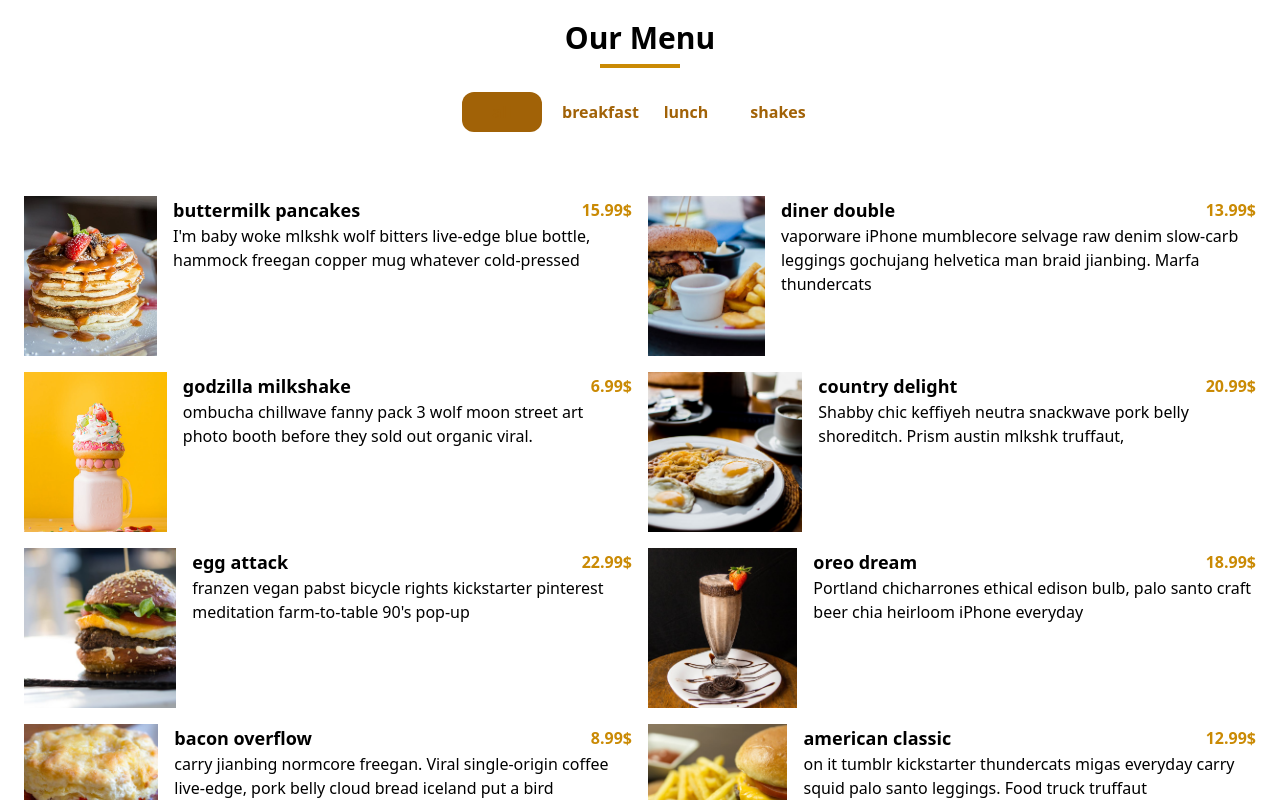
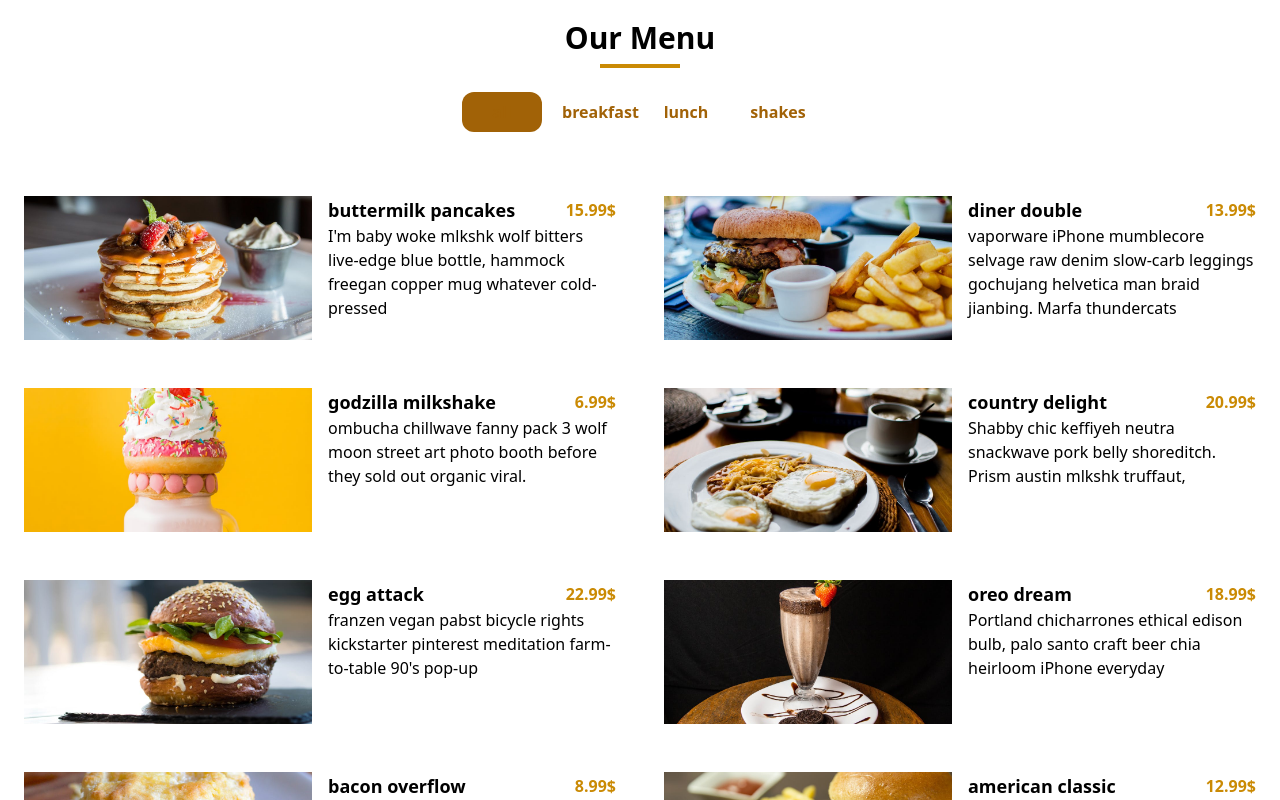
Before and after one commit to sahand-mahdilu/Restaurant-Menu-React, a React (Vite) app: page / in a window 1280 px wide. Shown: the top 800 px of the page. Built offline with nearby package versions, Linux system fonts and the light colour scheme.

Commit message:
fix : showing photos fixed

```diff
--- a/src/App.jsx
+++ b/src/App.jsx
@@ -31,7 +31,7 @@ function App() {
         <Categories categories={categories} />
       </div>
 
-      <div className='650px:grid-cols-2 p-6 menu_container grid grid-cols-1 gap-4 mt-10  ' >
+      <div className='650px:grid-cols-2 p-6 menu_container grid grid-cols-1 gap-12 mt-10  ' >
 
         <Menu Menus={allMenus} />
 
--- a/src/Components/Menu.jsx
+++ b/src/Components/Menu.jsx
@@ -11,13 +11,13 @@ export default function Menu({Menus}) {
 
         return(
 
-            <div key={menu.id} className='flex gap-4 w-full'>
+            <div key={menu.id} className='flex gap-4 '>
 
-            <div className='img_container w-60 h-40   '>
+            <div className='img_container w-1/2 h-36    '>
                 <img className='w-full h-full object-cover' src={menu.img} alt="sda" />
             </div>
 
-            <div>
+            <div className='w-1/2'>
 
 
           <div>
```
